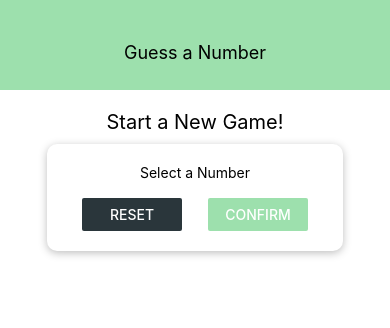
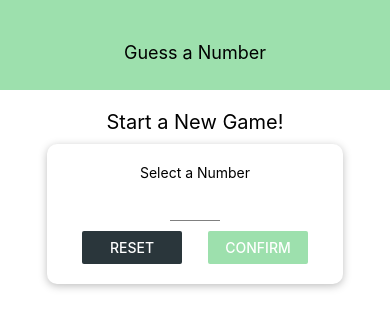
Before and after one commit to ormeiry/guessing-game-learning-react-native, a React Native app: screen / in a window 390 px wide. Shown: the top 328 px of the page. Built offline with nearby package versions, Linux system fonts and the light colour scheme.

Commit message:
Added a custom input compnent with basic styles. Started to config the input on the StartGameScreen.

```diff
--- /dev/null
+++ b/components/Input.js
@@ -0,0 +1,19 @@
+import React from 'react'
+import { TextInput, StyleSheet } from 'react-native'
+
+const Input = (props) => {
+    return (
+        <TextInput {...props} style={{...styles.input, ...props.style }}/>
+    )
+}
+
+const styles = StyleSheet.create({
+    input: {
+        height: 30,
+        borderBottomColor: 'grey',
+        borderBottomWidth: 1,
+        marginVertical: 10
+    }
+})
+
+export default Input
--- a/screens/StartGameScreen.js
+++ b/screens/StartGameScreen.js
@@ -1,7 +1,8 @@
 import React from 'react'
-import { View, Text, StyleSheet, TextInput, Button } from 'react-native'
+import { View, Text, StyleSheet, Button } from 'react-native'
 
 import Card from '../components/Card'
+import Input from '../components/Input'
 import Colors from '../constants/colors'
 
 const StartGameScreen = props => {
@@ -10,7 +11,7 @@
             <Text style={styles.title}>Start a New Game!</Text>
             <Card style={styles.inputContainer}>
                 <Text>Select a Number</Text>
-                <TextInput />
+                <Input style={styles.input} blurOnSubmit autoCorrect={false} keyboardType="number-pad" maxLength={2}/>
                 <View style={styles.buttonContainer}>
                 <View  style={styles.button}><Button title="Reset" onPress={() => {}} color={Colors.accent} /></View>
                 <View style={styles.button}><Button title="Confirm" onPress={() => {}} color={Colors.primary}/></View>
@@ -43,6 +44,10 @@
     },
     button: {
         width: 100
+    },
+    input: {
+        width: 50,
+        textAlign: "center"
     }
 })
 
```
